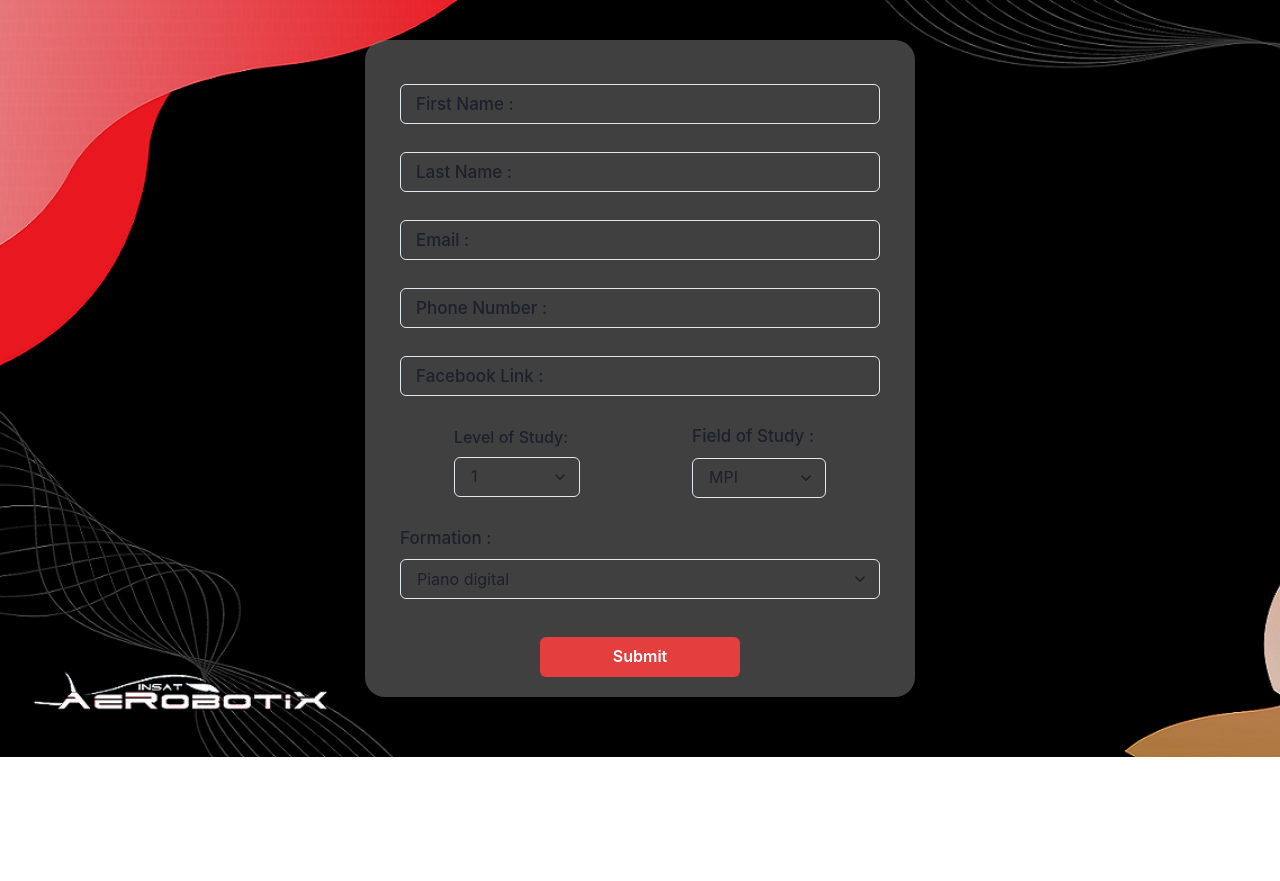
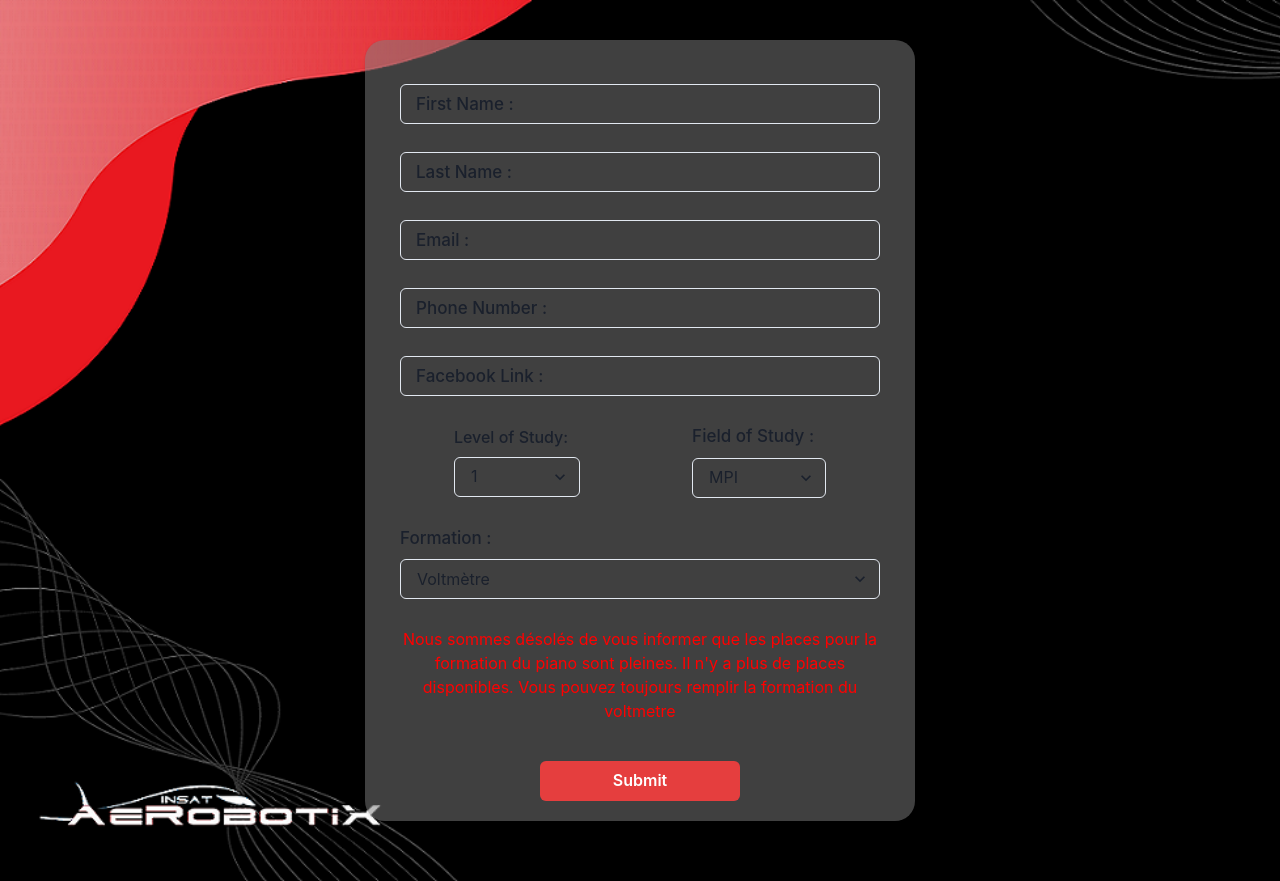
Before and after one commit to mehdixlabetix/Aerobotix-form, a React (Create React App) app: page / in a window 1280 px wide. Before the commit the page ends 800 px from the top, so only its background shows below. Built offline with nearby package versions, Linux system fonts and the light colour scheme.

Commit message:
changed title

```diff
--- a/src/components/Form.js
+++ b/src/components/Form.js
@@ -128,12 +128,13 @@ const Form=()=>{
                       </HStack>
                       <FormControl >
                       <FormLabel id="label"> Formation :</FormLabel>
-                      <Select whileFocus={{scale: 1.2}} defaultValue="arduino"
+                      <Select whileFocus={{scale: 1.2}} defaultValue="voltmetre"
                               className="input" {...register("formation")}>
-                          <option value="arduino">Piano digital</option>
+                          <option disabled value="arduino">Piano digital</option>
                           <option value="voltmetre">Voltmètre</option>
                       </Select>
                           </FormControl>
+                      <span style={{color:"red"}}>Nous sommes désolés de vous informer que les places pour la formation du piano sont pleines. Il n'y a plus de places disponibles. Vous pouvez toujours remplir la formation du voltmetre </span>
                       <Button
 
                           isLoading={isLoading}
```
